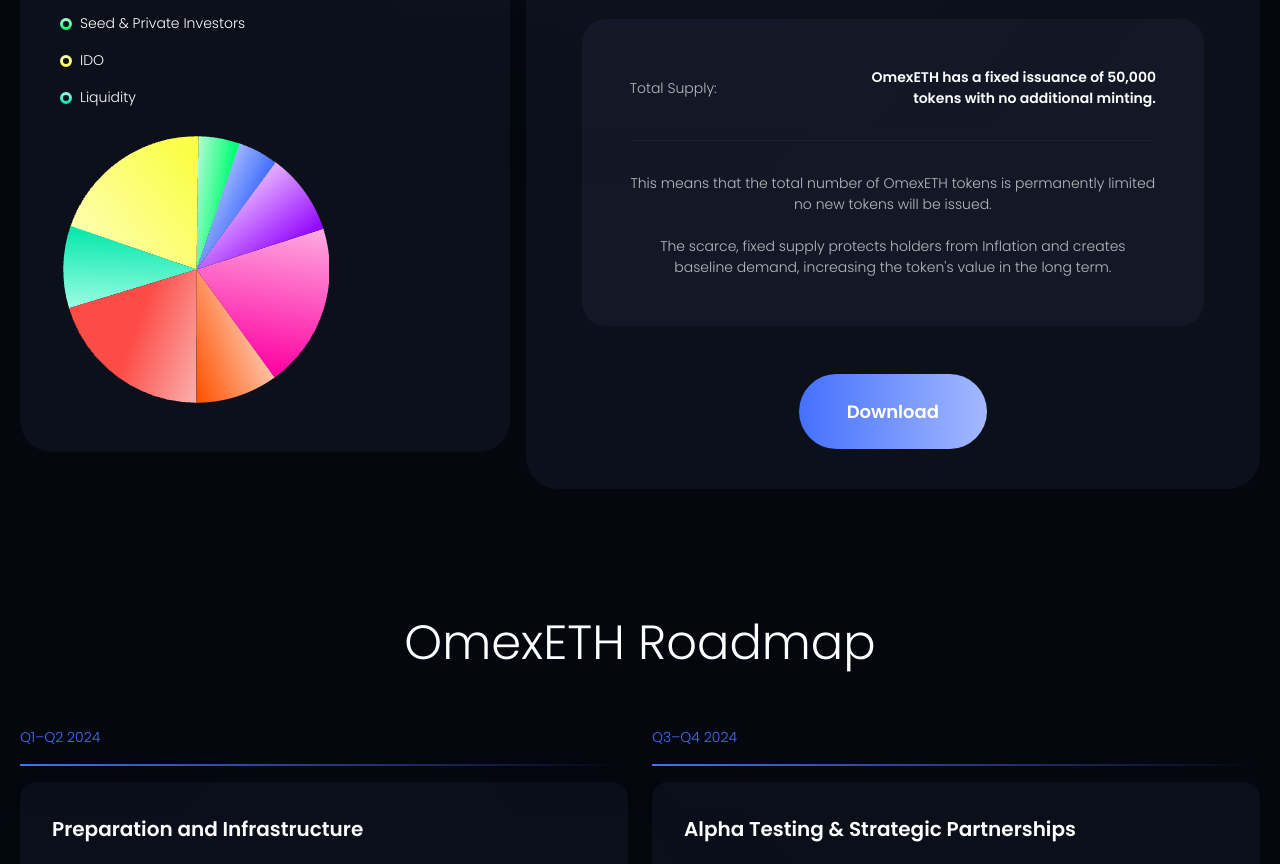
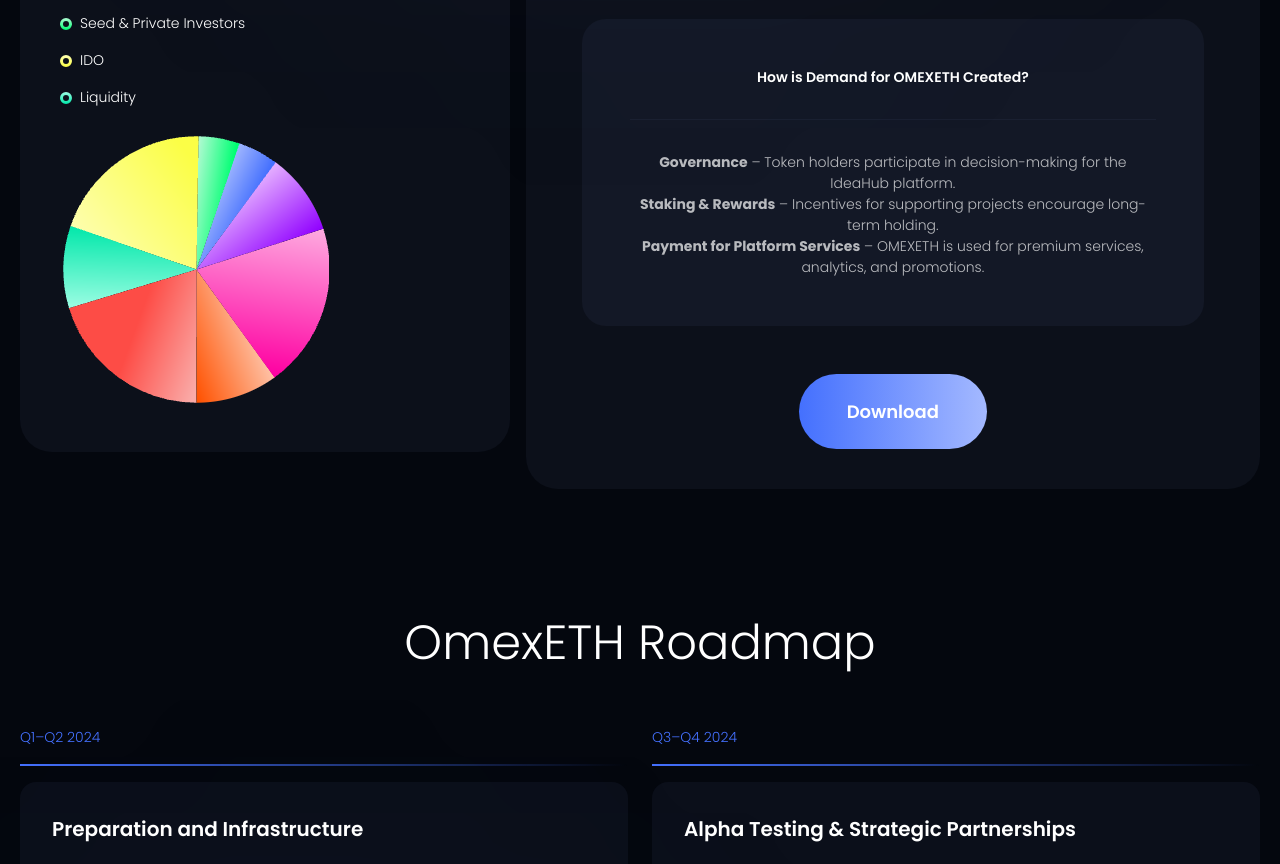
Before and after one commit to diorm47/omex, a plain HTML site: page index.html in a window 1280 px wide. Shown: the part 1246-2110 px from the top of the page. Drawn offline with nearby package versions, Linux system fonts and the light colour scheme; no server answers.

Commit message:
token text edit

```diff
--- a/index.html
+++ b/index.html
@@ -157,19 +157,16 @@
           </div>
           <div class="token_right_desc">
             <div>
-              <p>Total Supply:</p>
-              <h5>
-                OmexETH has a fixed issuance of 50,000 <br />
-                tokens with no additional minting.
-              </h5>
+              <!-- <p>Total Supply:</p> -->
+              <h5>How is Demand for OMEXETH Created?</h5>
             </div>
             <p>
-              This means that the total number of OmexETH tokens is permanently
-              limited no new tokens will be issued. <br />
-              <br />
-              The scarce, fixed supply protects holders from Inflation and
-              creates baseline demand, increasing the token's value in the long
-              term.
+              <b>Governance</b> – Token holders participate in decision-making
+              for the IdeaHub platform. <br />
+              <b> Staking & Rewards</b> – Incentives for supporting projects
+              encourage long-term holding. <br />
+              <b> Payment for Platform Services</b> – OMEXETH is used for
+              premium services, analytics, and promotions.
             </p>
           </div>
           <a target="_blank" href="" class="token_btn"
@@ -894,7 +891,7 @@
 
     <script>
       const swiper = new Swiper(".roadmap_swiper", {
-        slidesPerView:1,
+        slidesPerView: 1,
         spaceBetween: 10,
 
         breakpoints: {
--- a/styles/style.css
+++ b/styles/style.css
@@ -229,7 +229,7 @@ header h1 {
 .token_right_desc div {
   display: flex;
   align-items: center;
-  justify-content: space-between;
+  justify-content: center;
   padding-bottom: 31px;
   margin-bottom: 32px;
   border-bottom: 1px solid rgba(160, 182, 255, 0.05);
@@ -253,7 +253,7 @@ header h1 {
   font-weight: 600;
   line-height: 21px;
   letter-spacing: 0%;
-  text-align: right;
+  text-align: center;
 }
 
 .roadmap_wrapper {
```
